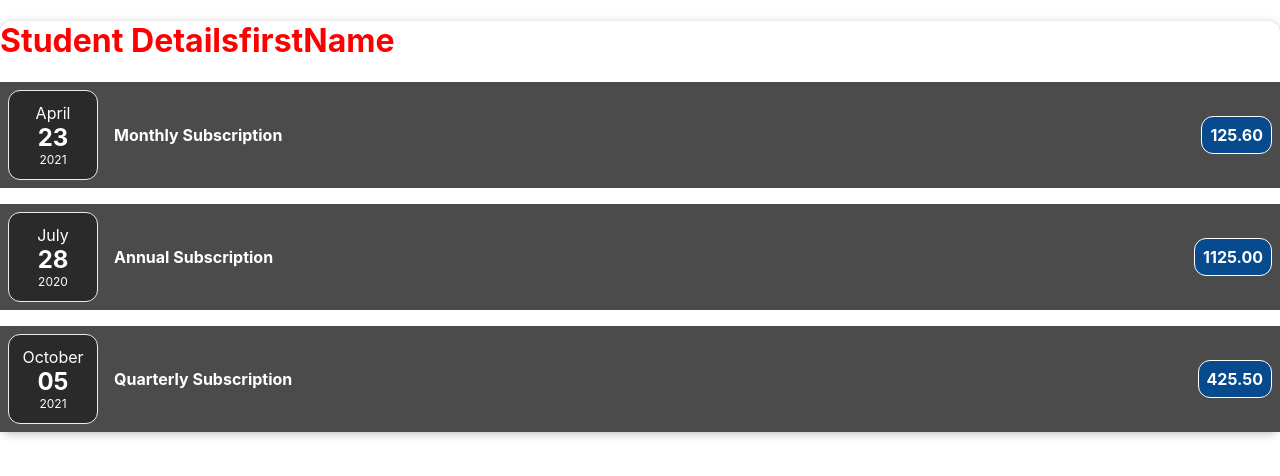
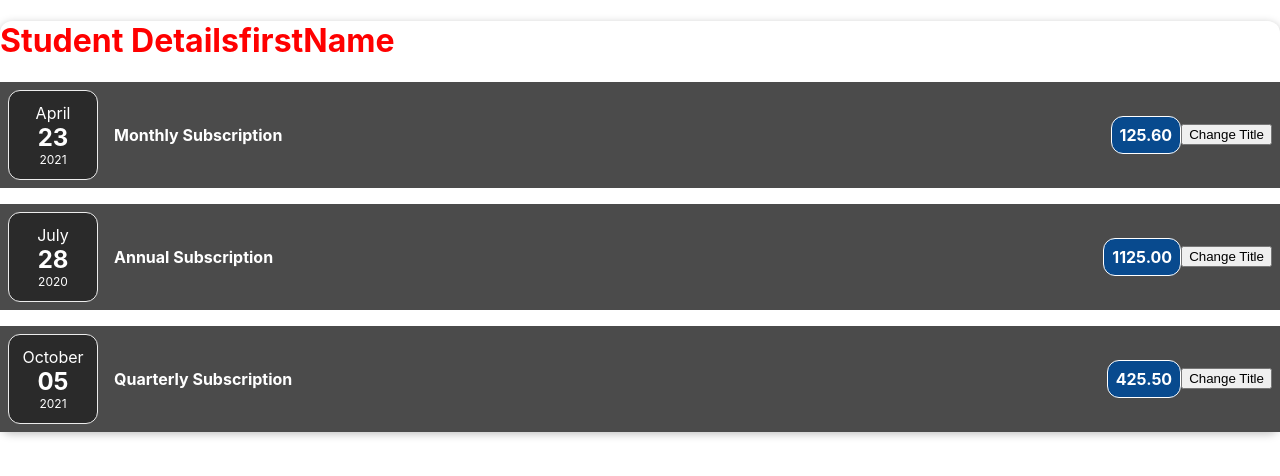
Before and after one commit to SatishGwl/react-basics, a React (Create React App) app: page / in a window 1280 px wide. Shown: the top 476 px of the page. Built offline with nearby package versions, Linux system fonts and the light colour scheme.

Commit message:
add event and event Listner

```diff
--- a/src/component/Subscription.js
+++ b/src/component/Subscription.js
@@ -2,13 +2,18 @@ import React from "react";
 import "./Subscription.css";
 import SubscriptionDate from "./SubscriptionDate";
 
-function Subscription(props) {
-
+const Subscription = (props) => {
+  let title = props.title
+  const changeTitle = (e) => {
+    title = 'change Title wrap'
+    console.log('onclick button')
+  }
   return (
     <div className="subscription">
         <SubscriptionDate date={props.date}/>
-      <h2 className="subscription_title">{props.title}</h2>
+      <h2 className="subscription_title">{title}</h2>
       <div className="subscription_price"> {props.amount} </div>
+      <button type="button" id="changeBtnTitle" onClick={changeTitle}>Change Title</button>
     </div>
   );
 }
```
